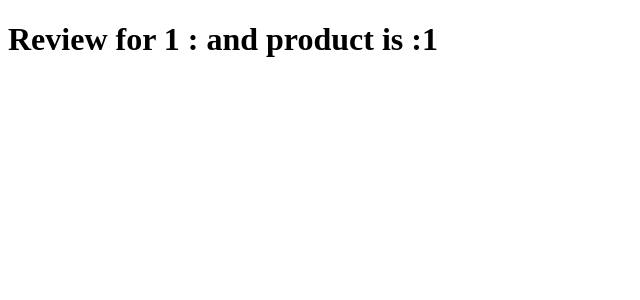
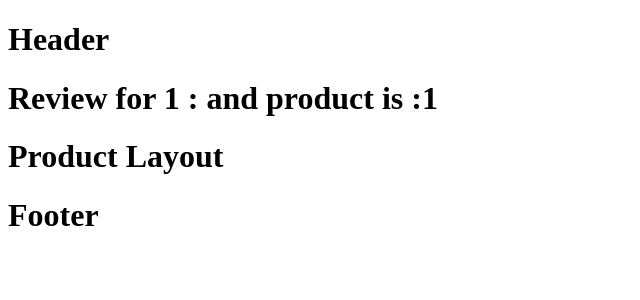
Before and after one commit to abhaibajpai1996/nextjslearn, a Next.js app: page /products/1/reviews/1 in a window 1280 px wide. Shown: the top 300 px of the page, without its empty margins (0-640 px from the left). Built offline with nearby package versions, Linux system fonts and the light colour scheme.

Commit message:
adding header footer in layout, metadata using object and import, also component specific layout.

```diff
--- a/app/layout.tsx
+++ b/app/layout.tsx
@@ -9,8 +9,18 @@ export default function RootLayout({
   children: React.ReactNode
 }) {
   return (
-    <html lang="en">
-      <body>{children}</body>
+    <html>
+    <body>
+        <header>
+          <h1>Header</h1>
+        </header>
+
+        {children}
+
+        <footer>
+          <h1>Footer</h1>
+        </footer>
+      </body>
     </html>
   )
 }
--- /dev/null
+++ b/app/products/[productId]/layout.tsx
@@ -0,0 +1,16 @@
+export default function ProductLayout({children,}:
+    {
+        children: React.ReactNode;
+    }
+
+)
+{
+    return (
+        <> {children}
+            <h1>Product Layout</h1>
+             </>
+
+
+    )
+
+}
```
Also changed, not shown: app/about/page.tsx (+9 -0 lines), app/products/[productId]/page.tsx (+19 -0 lines).
